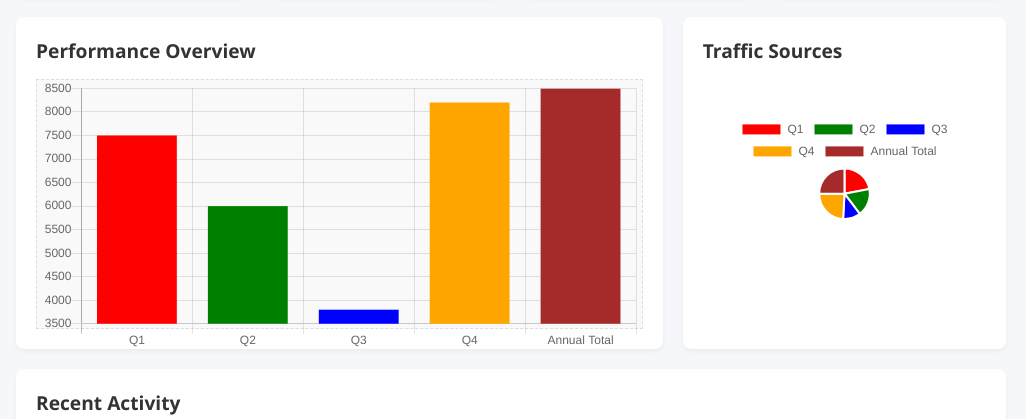
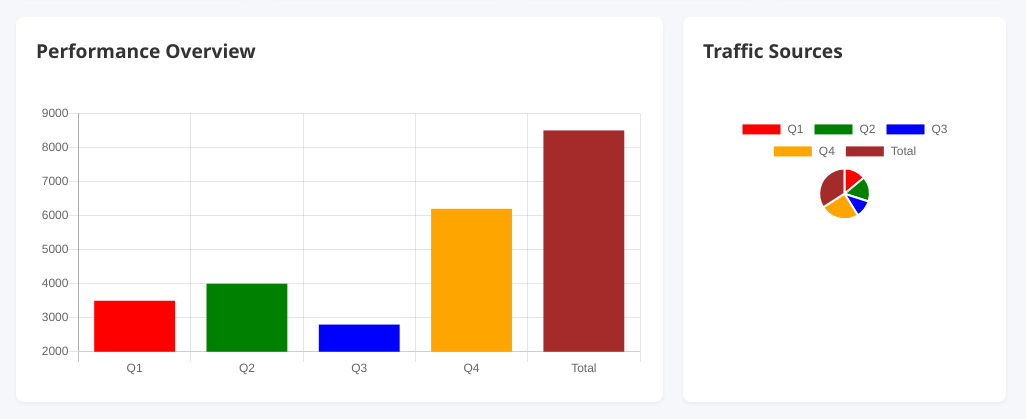
Before and after one commit to Minas-shannak/QuiqFlow-FrontEnd-Training, a plain HTML site: page Day 3 – Git, Asynchronous JavaScript & CSS Layouts/dashboard/index.html in a window 1280 px wide. Shown: the part 218-637 px from the top of the page, 254-1280 px from the left. Drawn offline with nearby package versions, Linux system fonts and the light colour scheme.

Commit message:
create dashboard

```diff
--- a/Day 3 – Git, Asynchronous JavaScript & CSS Layouts/dashboard/index.html
+++ b/Day 3 – Git, Asynchronous JavaScript & CSS Layouts/dashboard/index.html
@@ -64,12 +64,14 @@
                 <div class="chart-card main-chart">
                     <h3>Performance Overview</h3>
                     <div class="chart-placeholder">
-                        <canvas id="BarCharts" style="width:100%;max-width:600px"></canvas>
+                        <canvas class="BarCharts" id="BarCharts"></canvas>
                     </div>
                 </div>
                 <div class="chart-card pie-chart">
                     <h3>Traffic Sources</h3>
-                    <canvas id="PieCharts" style="width:100%;max-width:300px"></canvas>
+                    <div class="chart-placeholder">
+                        <canvas class="PieCharts" id="PieCharts" ></canvas>
+                    </div>
                 </div>
             </div>
 
@@ -97,8 +99,8 @@
 
     <!-- bult in code from https://www.w3schools.com -->
     <script>
-    var xValues = ["Q1", "Q2", "Q3", "Q4", "Annual Total"];
-    var yValues = [7500, 6000, 3800, 8200, 8500];
+    var xValues = ["Q1", "Q2", "Q3", "Q4", "Total"];
+    var yValues = [3500, 4000, 2800, 6200, 8500];
     var barColors = ["red", "green","blue","orange","brown"];
 
     new Chart("BarCharts", {
--- a/Day 3 – Git, Asynchronous JavaScript & CSS Layouts/dashboard/styles.css
+++ b/Day 3 – Git, Asynchronous JavaScript & CSS Layouts/dashboard/styles.css
@@ -202,15 +202,10 @@ body {
     font-size: var(--section-title-size);
 }
 
-.chart-placeholder {
-    height: 250px;
-    background-color: var(--chart-placeholder);
-    border: 1px dashed var(--chart-border);
-    display: flex;
-    align-items: center;
-    justify-content: center;
-    color: var(--placeholder-text);
+.BarCharts , .PieCharts{
+    width: 100%;
 }
+
 
 /* Recent activity */
 .recent-activity {
@@ -252,6 +247,7 @@ body {
     .charts-container {
         grid-template-columns: 1fr;
     }
+
 }
 
 @media (max-width: 768px) {
@@ -260,6 +256,10 @@ body {
         grid-template-areas:
             "header"
             "main";
+    }
+
+    .chart-placeholder {
+        max-width:300px;
     }
 
     .sidebar {
```
